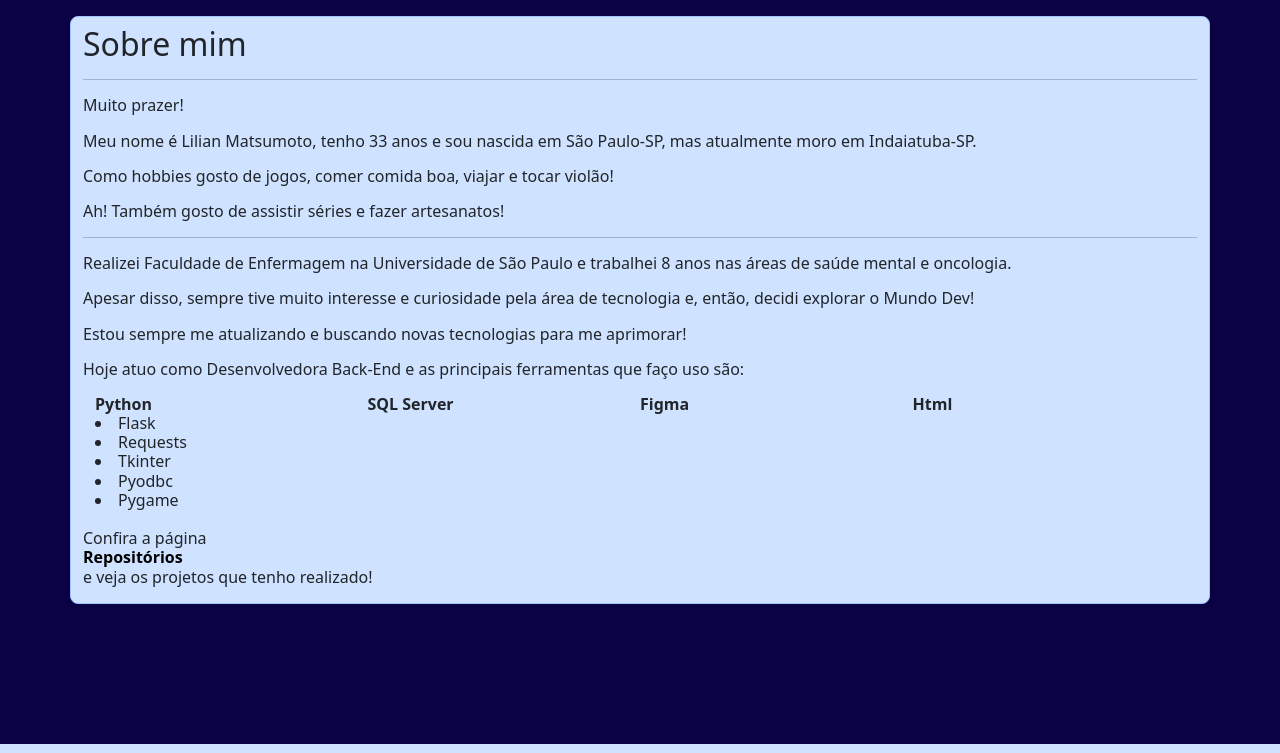
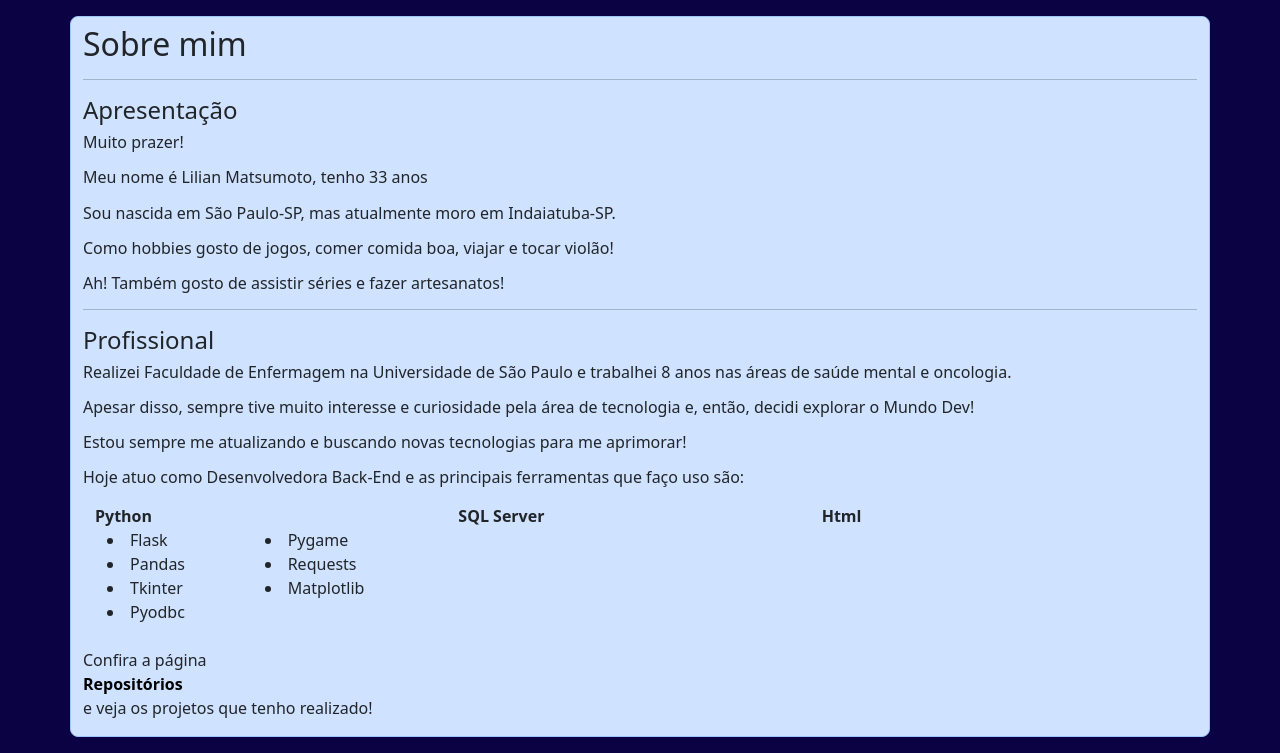
Before and after one commit to liliansom/Flask, a Flask app: page / in a window 1280 px wide. Shown: the part 56-809 px from the top of the page. Run offline with Flask 2, Linux system fonts and the light colour scheme.

Commit message:
Inserção de novas bibliotecas na homepage

```diff
--- a/templates/home.html
+++ b/templates/home.html
@@ -3,36 +3,45 @@
 
 {% block body %}
 <div class="container my-3 bg-primary-subtle border border-primary-subtle rounded-3">
-    <h2 class="mt-2">Sobre mim</h2>
+    <h2 class="mt-2"; align-items: center>Sobre mim</h2>
     <hr>
+    <h4 class="mt-2">Apresentação</h4>
     <h6><p>Muito prazer!</p>
-    <p>Meu nome é Lilian Matsumoto, tenho 33 anos e sou nascida em São Paulo-SP, mas atualmente moro em Indaiatuba-SP.</p>
+    <p>Meu nome é Lilian Matsumoto, tenho 33 anos
+    <p>Sou nascida em São Paulo-SP, mas atualmente moro em Indaiatuba-SP.</p>
     <p>Como hobbies gosto de jogos, comer comida boa, viajar e tocar violão!</p>
-    <p>Ah! Também gosto de assistir séries e fazer artesanatos!</p>
+    <p>Ah! Também gosto de assistir séries e fazer artesanatos!</p></h6>
     <hr>
-    <p>Realizei Faculdade de Enfermagem na Universidade de São Paulo e trabalhei 8 anos nas áreas de saúde mental e oncologia.</p>
+    <h4 class="mt-2">Profissional</h4>
+    <h6><p>Realizei Faculdade de Enfermagem na Universidade de São Paulo e trabalhei 8 anos nas áreas de saúde mental e oncologia.</p>
     <p>Apesar disso, sempre tive muito interesse e curiosidade pela área de tecnologia e, então, decidi explorar o Mundo Dev!</p>
     <p>Estou sempre me atualizando e buscando novas tecnologias para me aprimorar!</p>
-    <p>Hoje atuo como Desenvolvedora Back-End e as principais ferramentas que faço uso são:</p>
+    <p>Hoje atuo como Desenvolvedora Back-End e as principais ferramentas que faço uso são:</p></h6>
     <div class="row container">
         <div class="col">
             <strong>Python</strong>
-                <li> Flask </li>
-                <li> Requests </li>
-                <li> Tkinter </li>
-                <li> Pyodbc </li>
-                <li> Pygame </li><br>
+            <div class="row container">
+                <div class="col">
+                    <li>Flask</li>
+                    <li>Pandas</li>
+                    <li>Tkinter</li>
+                    <li>Pyodbc</li>
+                </div>
+                <div class="col">
+                    <li>Pygame</li>
+                    <li>Requests</li>
+                    <li>Matplotlib</li><br>
+                </div>
+            </div>
         </div>
         <div class="col">
             <strong>SQL Server</strong>
         </div>
         <div class="col">
-            <strong>Figma</strong>
-        </div>
-        <div class="col">
             <strong>Html</strong>
         </div>
     </div>
+    <br>
         <p> Confira a página <a class="nav-link active fw-bold text-black" href="{{ url_for('repositorio') }}">Repositórios</a> e veja os projetos que tenho realizado!</p>
 </div>
 {% endblock %}
```
